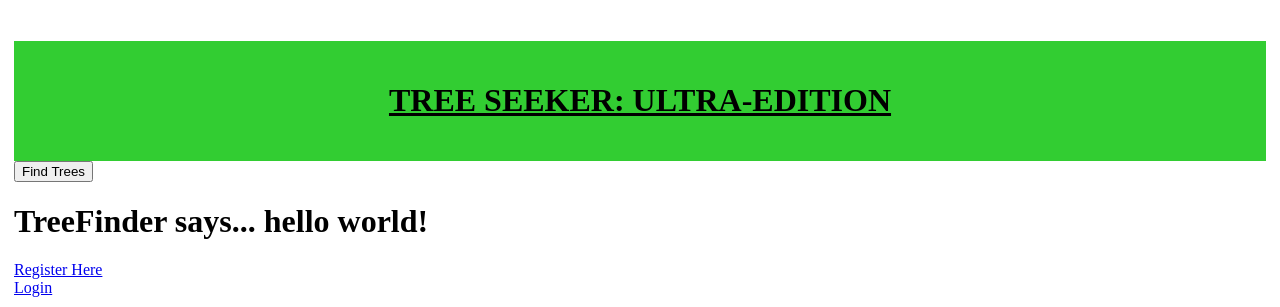
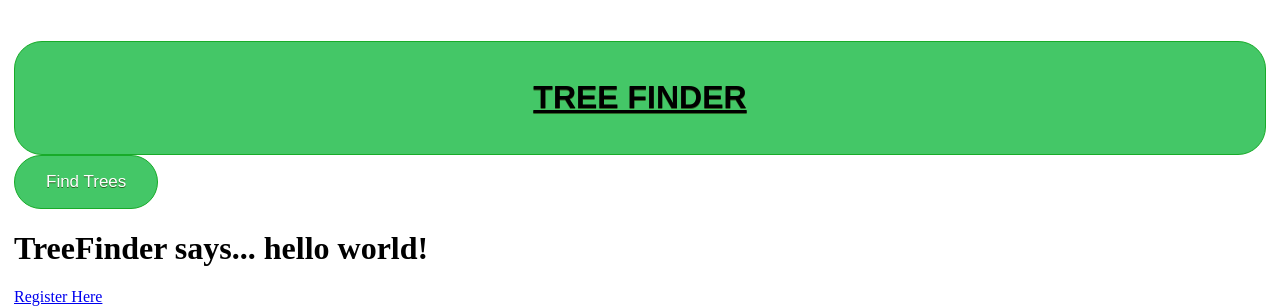
Before and after one commit to cs310-2015ST1/TreeFinder, a Django app: page / in a window 1280 px wide. Shown: the top 307 px of the page. Run offline with Django 3.2, Linux system fonts and the light colour scheme; data that the repository does not hold is empty; some libraries are stand-ins or nearby versions.

Commit message:
slightly improved front page styling

```diff
--- a/static/css/treefinder.css
+++ b/static/css/treefinder.css
@@ -63,3 +63,42 @@
     font-size: 16pt;
     margin-right: 20px;
 }
+
+#filterButton {
+	background-color:#44c767;
+	-moz-border-radius:28px;
+	-webkit-border-radius:28px;
+	border-radius:28px;
+	border:1px solid #18ab29;
+	display:inline-block;
+	cursor:pointer;
+	color:#ffffff;
+	font-family:Arial;
+	font-size:17px;
+	padding:16px 31px;
+	text-decoration:none;
+	text-shadow:0px 1px 0px #2f6627;
+}
+#filterButton:hover {
+	background-color:#5cbf2a;
+}
+#filterButton:active {
+	position:relative;
+	top:1px;
+}
+
+.page-header {
+	background-color:#44c767;
+	-moz-border-radius:28px;
+	-webkit-border-radius:28px;
+	border-radius:28px;
+	border:1px solid #18ab29;
+	/*display:inline-block;*/
+	cursor:pointer;
+	color:#ffffff;
+	font-family:Arial;
+	font-size:17px;
+	padding:16px 31px;
+	text-decoration:none;
+	text-shadow:0px 1px 0px #2f6627;
+}
--- a/templates/TreeFinder/base.html
+++ b/templates/TreeFinder/base.html
@@ -15,7 +15,7 @@
 <body>
 <div class="page-header">
             <a href="{% url 'TreeFinder.views.treefinder' %}" class="top-menu"></a>
-            <h1><a href="/">TREE SEEKER: ULTRA-EDITION</a></h1>
+            <h1><a href="/">TREE FINDER</a></h1>
 </div>
 
 {% block content %}
--- a/templates/TreeFinder/home.html
+++ b/templates/TreeFinder/home.html
@@ -13,7 +13,7 @@
                 {{ field }}
             {% endfor %}
 
-            <input type="submit" name="submit" value="Find Trees" />
+            <input id="filterButton" type="submit" name="submit" value="Find Trees" />
         </form>
 
 {% if user.is_authenticated %}
```
